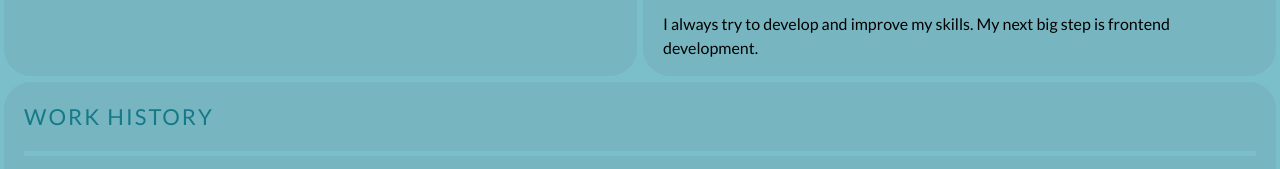
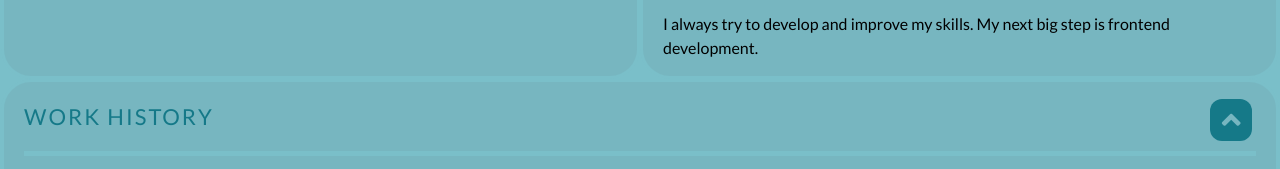
Before and after one commit to Vecute/rsschool-cv, a plain HTML site: page index.html in a window 1280 px wide. Shown: the part 631-800 px from the top of the page. Drawn offline with Linux system fonts and the light colour scheme.

Commit message:
add to-top-button

```diff
--- a/index.html
+++ b/index.html
@@ -7,8 +7,12 @@
     <title>cv</title>
     <link rel="stylesheet" href="style.css">
     <link rel="icon" href="assets/favicon.ico">
+    <link href="https://use.fontawesome.com/releases/v5.6.1/css/all.css" rel="stylesheet">
 </head>
 <body>
+    <div class="to-top-button">
+        <a href="#" title="Поднять страницу на сайтах вверх"><span class="fas fa-angle-up"></span></a>
+    </div>
     <header class="header">
         <div class="container">
             <nav class="nav">
--- a/style.css
+++ b/style.css
@@ -220,3 +220,23 @@
 .icon-university {
   height: 12px;
 }
+.to-top-button {
+  position: fixed;
+  bottom: 28px;
+  right: 28px;
+  z-index: 9;
+}
+.to-top-button a {
+  height: 42px;
+  width: 42px;
+  text-align: center;
+  background: #157988;
+  display: block;
+  border-radius: 12px;
+}
+.to-top-button a span {
+  color: #77b6c0;
+  font-size: 30px;
+  line-height: 42px;
+  cursor: pointer;
+}
```
